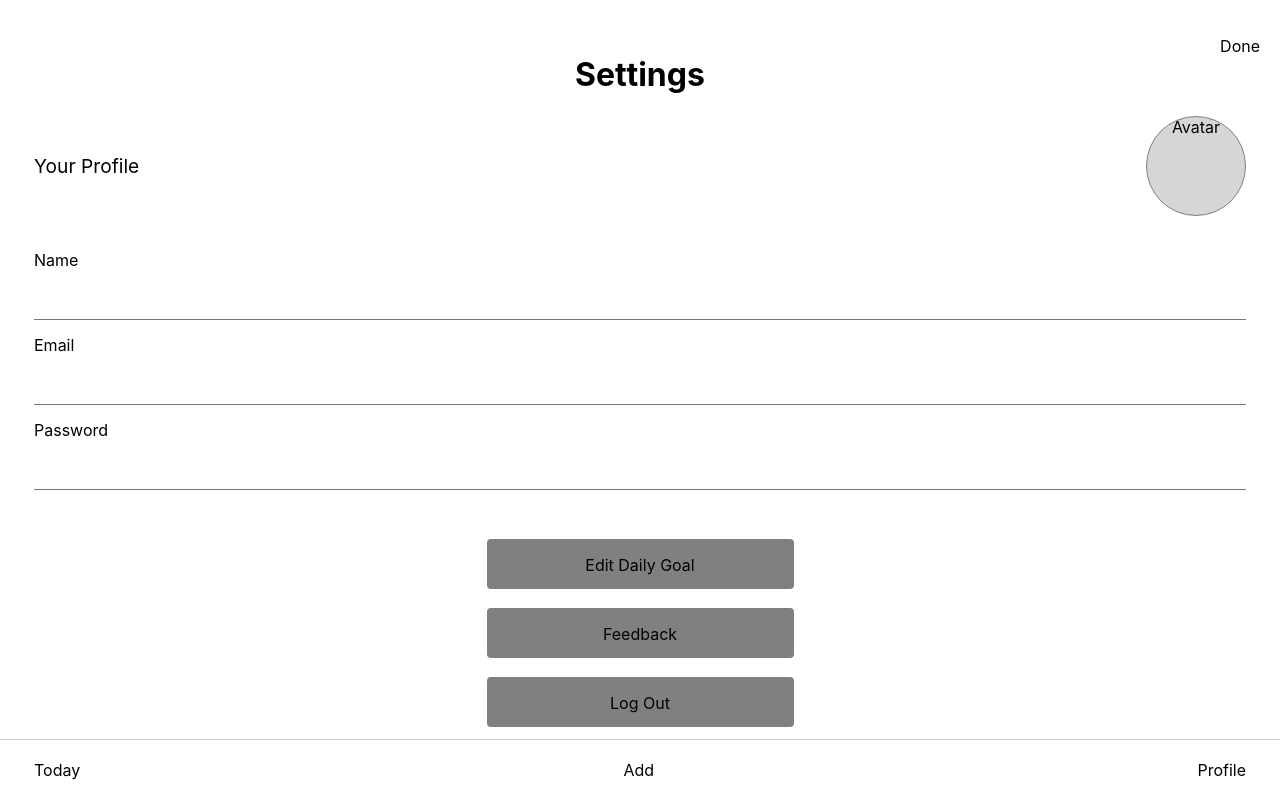
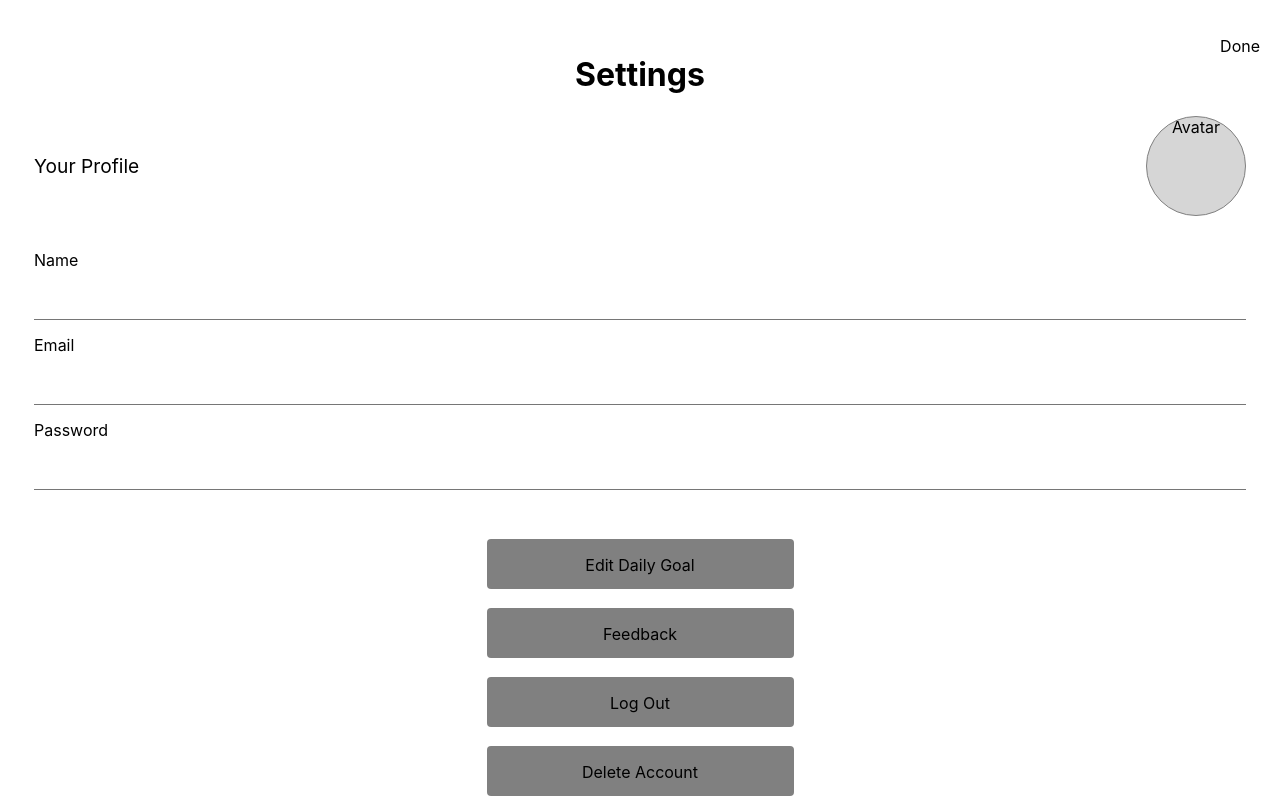
Before and after one commit to Glow-Carrots-App/glow-web, a Next.js app: page /settings in a window 1280 px wide. Shown: the top 800 px of the page. Built offline with nearby package versions, Linux system fonts and the light colour scheme.

Commit message:
Removed bottontabs changes to avoid merge conflicts

```diff
--- a/components/BottomTabs/styles.module.css
+++ b/components/BottomTabs/styles.module.css
@@ -1,10 +1,8 @@
 .container {
   display: flex;
   justify-content: space-between;
-  position: fixed;
   inset: auto 0 0;
   border-top: 1px solid rgb(204, 204, 204);
-  background-color: white;
 }
 
 .container > div {
```
